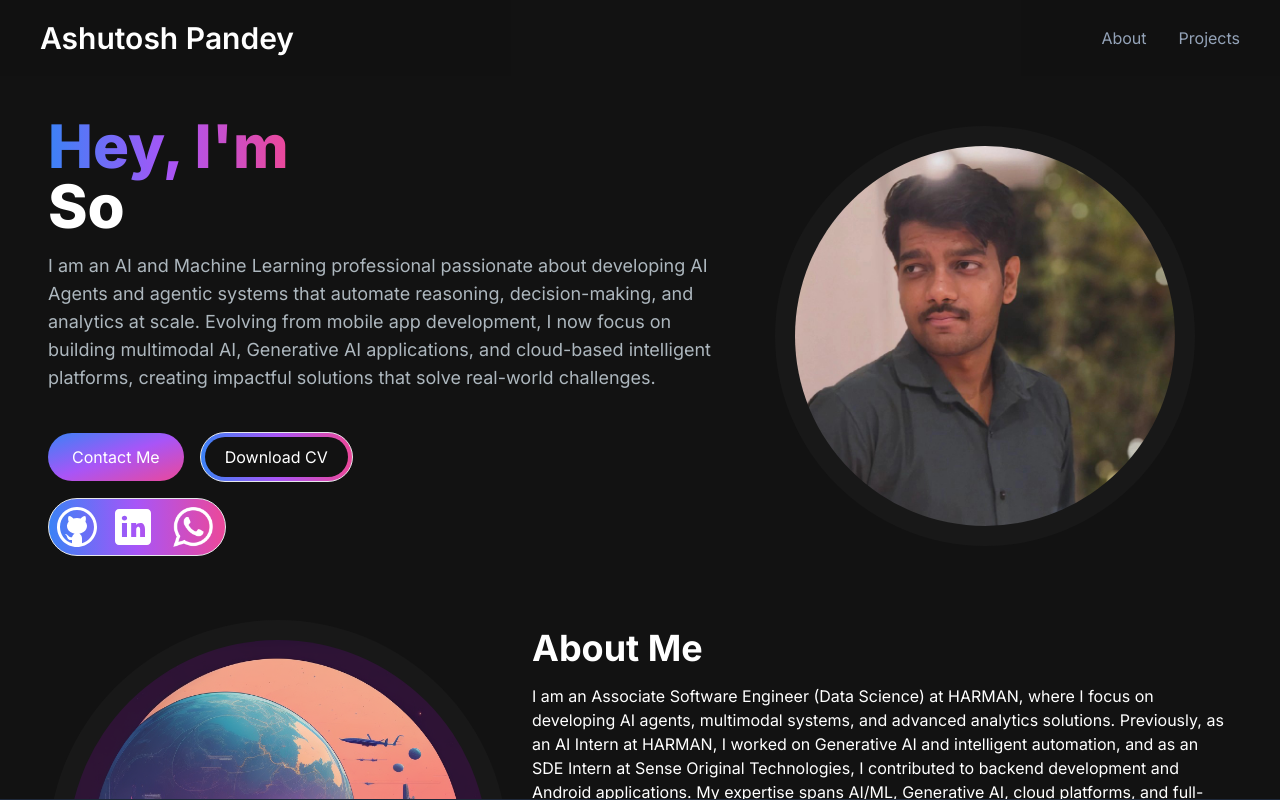
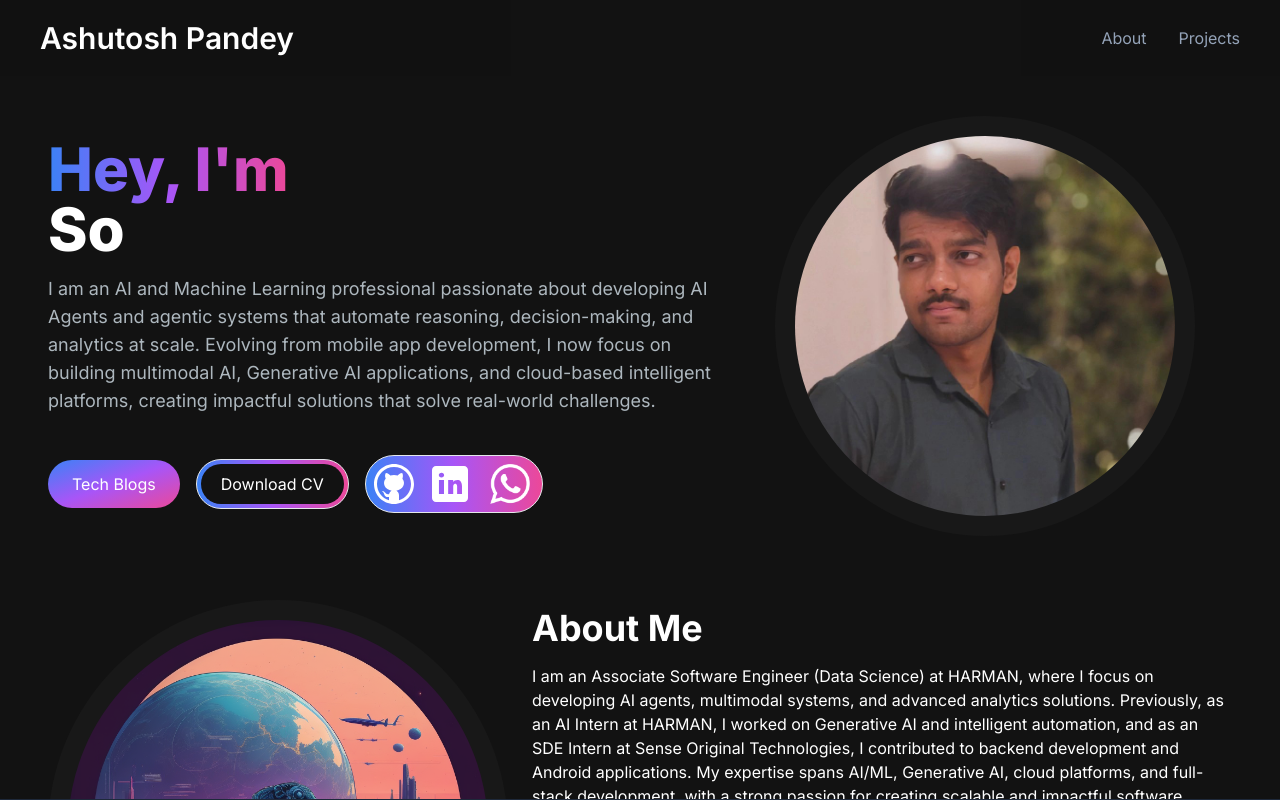
Before and after one commit to ashupandey1620/portfolio-nextjs, a Next.js app: page / in a window 1280 px wide. Shown: the top 800 px of the page. Built offline with nearby package versions, Linux system fonts and the light colour scheme.

Commit message:
Blogs Added

```diff
--- a/src/components/Footer.jsx
+++ b/src/components/Footer.jsx
@@ -2,7 +2,7 @@ import React from "react";
 
 const Footer = () => {
   return (
-    <footer className="footer flex justify-center w-full mb-20 sm:mb-5">
+    <footer className="footer flex justify-center w-full mb-100 sm:mb-5">
         <p className="text-white">Developed with ❤️ by<span className="text-green-400"> Ashutosh Pandey</span></p>
     </footer>
   );
--- a/src/components/HeroSection.jsx
+++ b/src/components/HeroSection.jsx
@@ -45,9 +45,9 @@ const HeroSection = () => {
                     <p className="text-[#ADB7BE] text-md mb-6 md:text-lg">
                     I am an AI and Machine Learning professional passionate about developing AI Agents and agentic systems that automate reasoning, decision-making, and analytics at scale. Evolving from mobile app development, I now focus on building multimodal AI, Generative AI applications, and cloud-based intelligent platforms, creating impactful solutions that solve real-world challenges.
                     </p>
-                    <div>
-                        <Link href="#contact">
-                            <button className="px-6 py-3 rounded-full mr-4 w-full sm:w-fit bg-white hover:bg-slate-200 text-white bg-gradient-to-br from-blue-500 via-purple-500 to-pink-500">Contact Me</button>
+                    <div className="flex flex-wrap items-center gap-4">
+                        <Link href="https://medium.com/@ashupandey1620" target="_blank" rel="noopener noreferrer">
+                            <button className="px-6 py-3 rounded-full mt-4 w-full sm:w-fit bg-white hover:bg-slate-200 text-white bg-gradient-to-br from-blue-500 via-purple-500 to-pink-500">Tech Blogs</button>
                         </Link>
 
                         <button className="px-1 py-1 rounded-full mt-4 w-full sm:w-fit hover:bg-slate-800 text-white border bg-gradient-to-r from-blue-500 via-purple-500 to-pink-500" onClick={handleDownload}>
```
